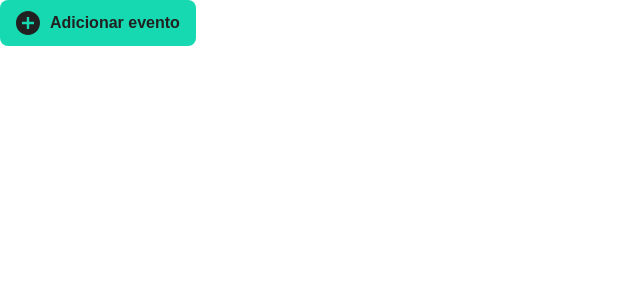
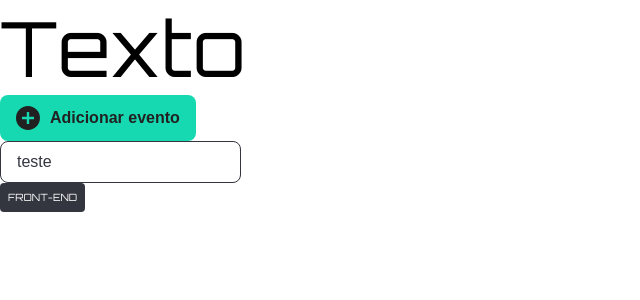
Before and after one commit to michaelprocha/tecboard, a React (Vite) app: page / in a window 1280 px wide. Shown: the top 300 px of the page, without its empty margins (0-640 px from the left). Built offline with nearby package versions, Linux system fonts and the light colour scheme.

Commit message:
add and improved component Text, Button, InputText e Tag

```diff
--- a/package.json
+++ b/package.json
@@ -14,6 +14,7 @@
     "class-variance-authority": "^0.7.1",
     "react": "^19.2.0",
     "react-dom": "^19.2.0",
+    "tailwind-merge": "^3.4.0",
     "tailwindcss": "^4.1.18"
   },
   "devDependencies": {
--- a/src/App.tsx
+++ b/src/App.tsx
@@ -1,10 +1,17 @@
 import AddIcon from './assets/icons/add_circle.svg?react'
 import Button from "./components/Button"
+import Input from './components/InputText'
+import Tag from './components/Tag'
+import Text from './components/Text'
+
 function App() {
 
   return (
     <>
+    <Text as='h1'>Texto</Text>
     <Button size={'md'} icon={AddIcon} variant={'primary'}>Adicionar evento</Button>
+    <Input id={"1"} name={'nome'} placeholder={'teste'}/>
+    <Tag>FRONT-END</Tag>
     </>
   )
 }
--- a/src/components/Button.tsx
+++ b/src/components/Button.tsx
@@ -1,10 +1,13 @@
-import type React from "react";
-import Text from "./Text";
+import type { ComponentProps, ReactNode} from "react";
 import Icon from "./Icon";
 import { cva, type VariantProps } from "class-variance-authority";
+import { cn } from "../utils/cn";
 
 const buttonVariant = cva(
-	["flex", "items-center", "justify-center", "rounded-md", "px-4", "py-2", "gap-2.5", "text-base", "font-semibold", 'min-w-fit'],
+	[
+		"flex", "items-center", "justify-center", "rounded-md", "px-4",
+		"py-2", "gap-2.5", "text-base", "font-semibold", 'min-w-fit', 'cursor-pointer'
+	],
 	{
 		variants: {
 			variant: {
@@ -25,18 +28,18 @@ const buttonVariant = cva(
 	},
 );
 
-interface ButtonProps extends React.ButtonHTMLAttributes<HTMLButtonElement>, VariantProps<typeof buttonVariant>{
-  children: React.ReactNode;
-  icon?: React.FC<React.ComponentProps<"svg">>;
+interface ButtonProps extends Omit<ComponentProps<'button'>, "size">, VariantProps<typeof buttonVariant>{
+  children: ReactNode;
+  icon?: ComponentProps<typeof Icon>["svg"];
   className?: string;
 }
 
 function Button({children, icon, size, variant, className, ...props}: ButtonProps) {
 	return (
-		<Text as={"button"} className={buttonVariant({variant, size, className})} {...props}>
-      		{!icon ? "" : (<Icon svg={icon} variant={variant === 'primary' ? 'primary' : 'secondary'} className={'w-6 h-7.5'}/>)}
+		<button className={cn(buttonVariant({variant, size, className}))} {...props}>
+      		{icon && (<Icon svg={icon} variant={variant === 'primary' ? 'primary' : 'secondary'} className={'w-6 h-7.5'}/>)}
 			{children}
-		</Text>
+		</button>
 	);
 }
 
--- /dev/null
+++ b/src/components/InputText.tsx
@@ -0,0 +1,33 @@
+import { cva, type VariantProps } from 'class-variance-authority';
+import type { ComponentProps } from 'react';
+import { cn } from '../utils/cn';
+
+const inputVariant = cva(
+    [
+        'flex', 'items-center', 'px-4', 'py-2', 'border', 'rounded-md', 'text-white',
+        'outline-none', 'placeholder:text-medium-gray', 'active:border-green', 'focus:border-white'
+    ],
+    {
+        variants: {
+            variant: {
+                primary: ['border-medium-gray']
+            }
+        },
+        defaultVariants: {
+            variant: "primary"
+        }
+    }
+)
+
+interface inputProps extends Omit<ComponentProps<'input'>, "size">, VariantProps<typeof inputVariant>{
+    name: string;
+    id: string;
+}
+
+function Input({ name, id, className, placeholder, ...props}: inputProps) {
+  return (
+    <input type='text' name={name} id={id} placeholder={placeholder} className={cn(inputVariant({className}))} {...props}/>
+  )
+}
+
+export default Input
--- /dev/null
+++ b/src/components/Tag.tsx
@@ -0,0 +1,16 @@
+import type { ComponentProps } from 'react'
+import Text from './Text'
+import { cva, type VariantProps } from 'class-variance-authority'
+import { cn } from '../utils/cn'
+
+const tagVariant = cva(['bg-medium-gray', 'text-white', 'p-2', 'rounded-sm', 'w-fit', 'text-[0.625rem]'])
+
+interface TagProps extends ComponentProps<'h6'>, VariantProps<typeof tagVariant>{}
+
+function Tag({children, className, ...props}: TagProps) {
+  return (
+    <Text as={'h6'} className={cn(tagVariant({className}))} {...props}>{children}</Text>
+  )
+}
+
+export default Tag
--- a/src/components/Text.tsx
+++ b/src/components/Text.tsx
@@ -1,13 +1,23 @@
-import { createElement } from "react"
+import type { ElementType, ComponentPropsWithoutRef, ReactNode } from "react";
 
-interface TextProps {
-    as?: keyof React.JSX.IntrinsicElements;
-    className?: string;
-    children?: React.ReactNode;
+interface TextBaseProps<T extends ElementType> {
+  as?: T;
+  children?: ReactNode;
 }
 
-function Text({as = 'span', className, children, ...props}: TextProps) {
-    return createElement(as, {className, ...props}, children)
+type TextProps<T extends ElementType> = TextBaseProps<T> &
+  Omit<ComponentPropsWithoutRef<T>, keyof TextBaseProps<T>>;
+
+export default function Text<T extends ElementType = "span">({
+  as,
+  children,
+  className,
+  ...props
+}: TextProps<T>) {
+  const Component = as || "span";
+  return (
+    <Component className={className} {...props}>
+      {children}
+    </Component>
+  );
 }
-
-export default Text
--- /dev/null
+++ b/src/utils/cn.ts
@@ -0,0 +1,6 @@
+import { clsx, type ClassValue } from "clsx";
+import { twMerge } from "tailwind-merge";
+
+export function cn(...inputs: ClassValue[]) {
+  return twMerge(clsx(inputs));
+}
```
Also changed, not shown: 1 other file (tests, documents, lock files or other folders).
